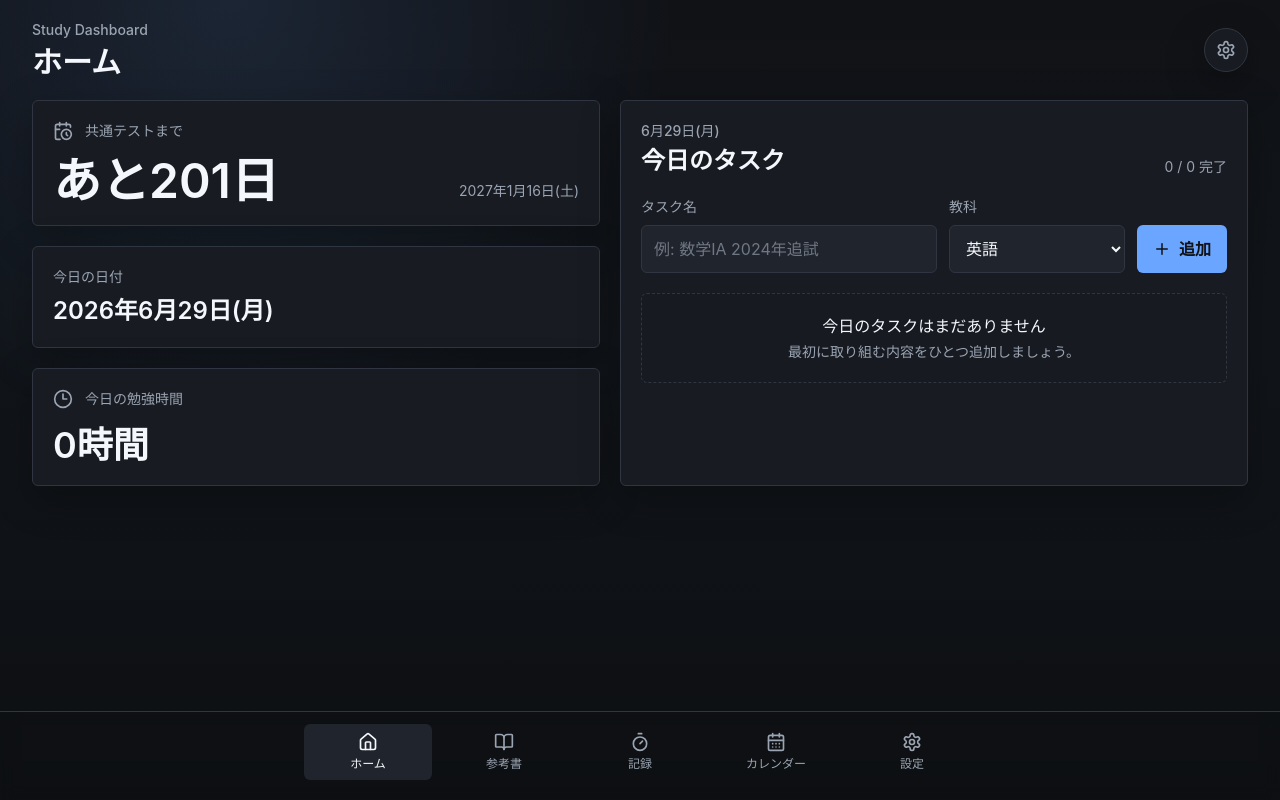
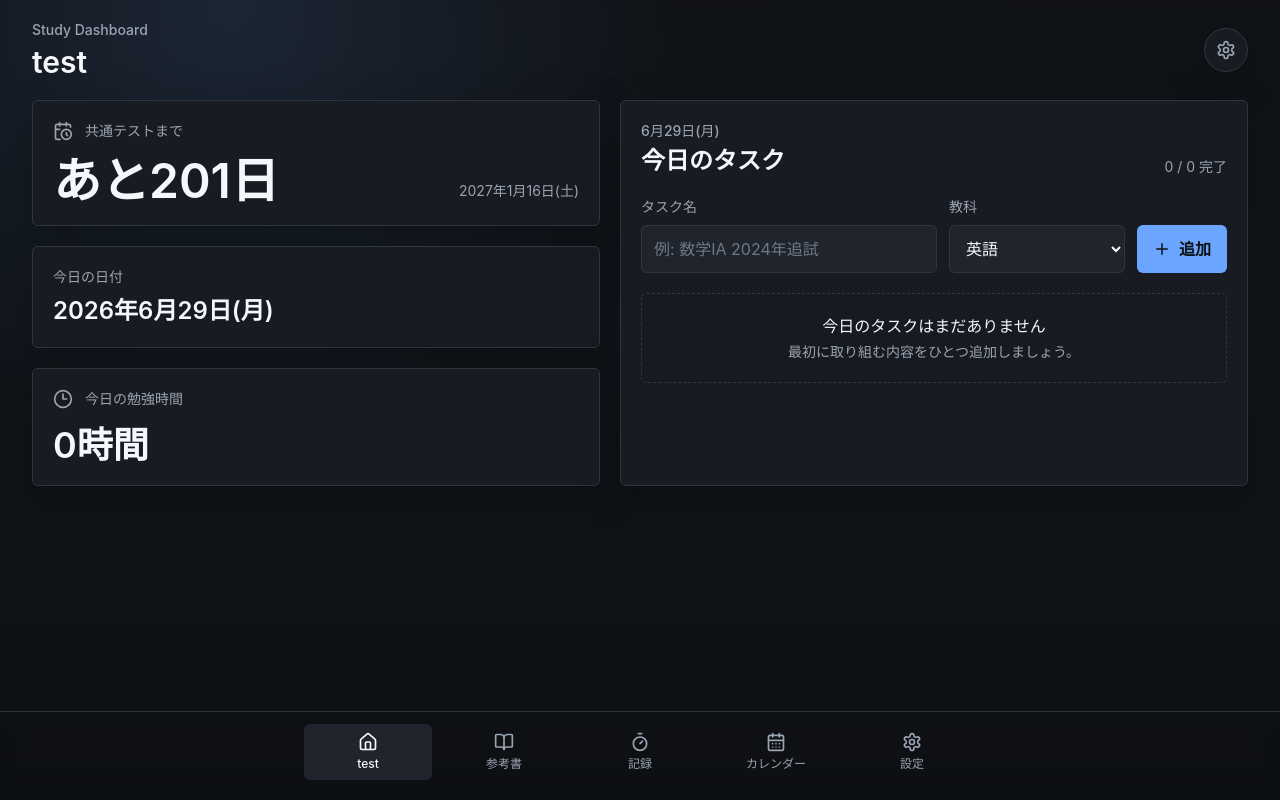
Before and after one commit to taiyo-yurasis/StudyDashBoard, a Next.js app: page / in a window 1280 px wide. Built offline with nearby package versions, Linux system fonts and the light colour scheme.

Commit message:
Test Git

```diff
--- a/app/page.tsx
+++ b/app/page.tsx
@@ -15,7 +15,7 @@ import { useStudyData } from "@/hooks/useStudyData";
 type TabKey = "home" | "books" | "study" | "calendar" | "settings";
 
 const tabs = [
-  { key: "home" as const, label: "ホーム", icon: Home },
+  { key: "home" as const, label: "test", icon: Home },
   { key: "books" as const, label: "参考書", icon: BookOpen },
   { key: "study" as const, label: "記録", icon: Timer },
   { key: "calendar" as const, label: "カレンダー", icon: CalendarDays },
```
